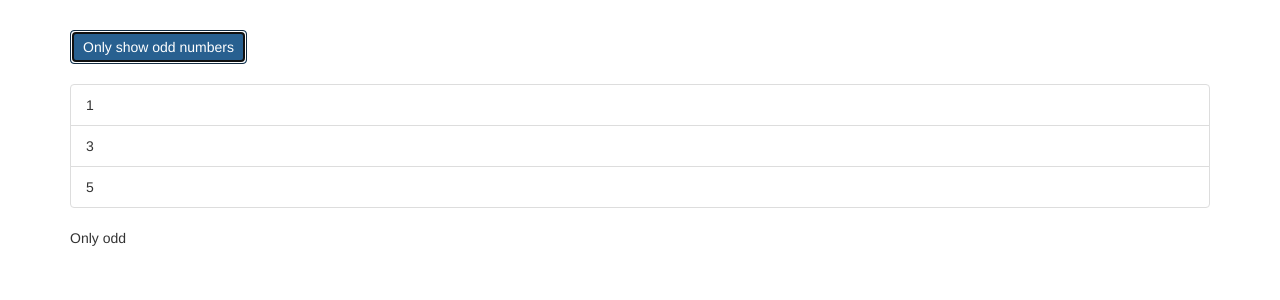
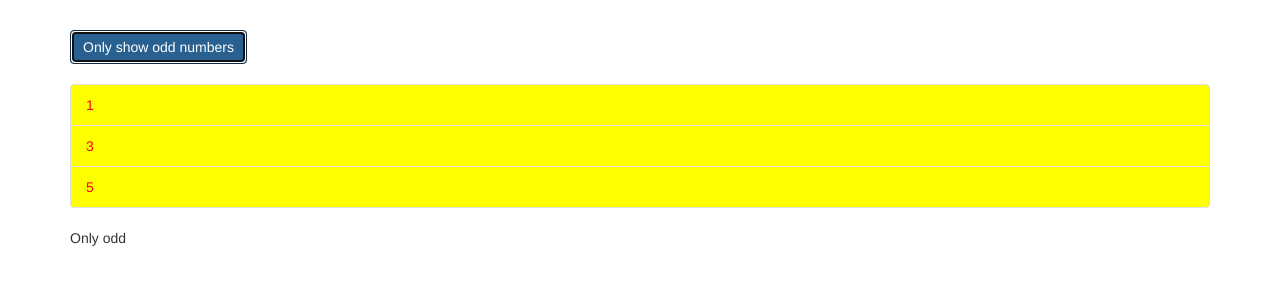
Before and after one commit to samuelcpedro/directives-start, an Angular app: page / in a window 1280 px wide. Both pictures are taken after a click on the button "Only show odd numbers". Shown: the top 300 px of the page. Built offline with nearby package versions, Linux system fonts and the light colour scheme.

Commit message:
ngClass and ngStyle Recap
ngClass and ngStyle Recap
Section 7, Lecture 85

```diff
--- a/src/app/app.component.css
+++ b/src/app/app.component.css
@@ -1,3 +1,7 @@
 .container {
   margin-top: 30px;
 }
+
+.odd {
+  color: red;
+}
--- a/src/app/app.component.html
+++ b/src/app/app.component.html
@@ -5,12 +5,13 @@
       <br><br>
       <ul class="list-group">
         <div *ngIf="onlyOdd">
-          <li class="list-group-item" *ngFor="let odd of oddNumbers">
+          <li class="list-group-item" *ngFor="let odd of oddNumbers" [ngClass]="{'odd': odd % 2 !== 0}" [ngStyle]="{'backgroundColor': odd % 2 !== 0 ? 'yellow' : 'transparent'}">
             {{odd}}
           </li>
         </div>
         <div *ngIf="!onlyOdd">
-          <li class="list-group-item" *ngFor="let even of evenNumbers">
+           <!-- {} indicates that we are binding a property on the ngClass -->
+          <li class="list-group-item" *ngFor="let even of evenNumbers" [ngClass]="{'odd': even % 2 !== 0}" [ngStyle]="{'backgroundColor': even % 2 !== 0 ? 'yellow' : 'transparent'}">
             {{even}}
           </li>
         </div>
```
